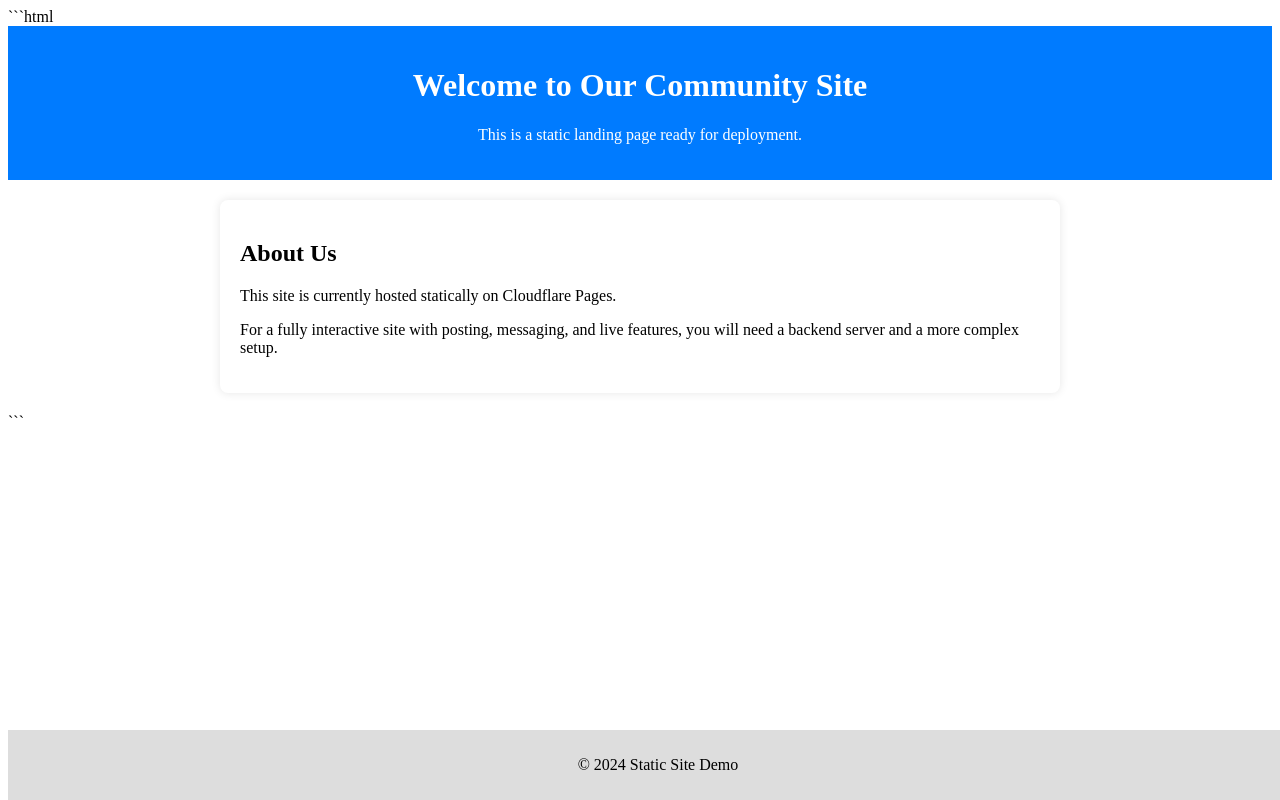
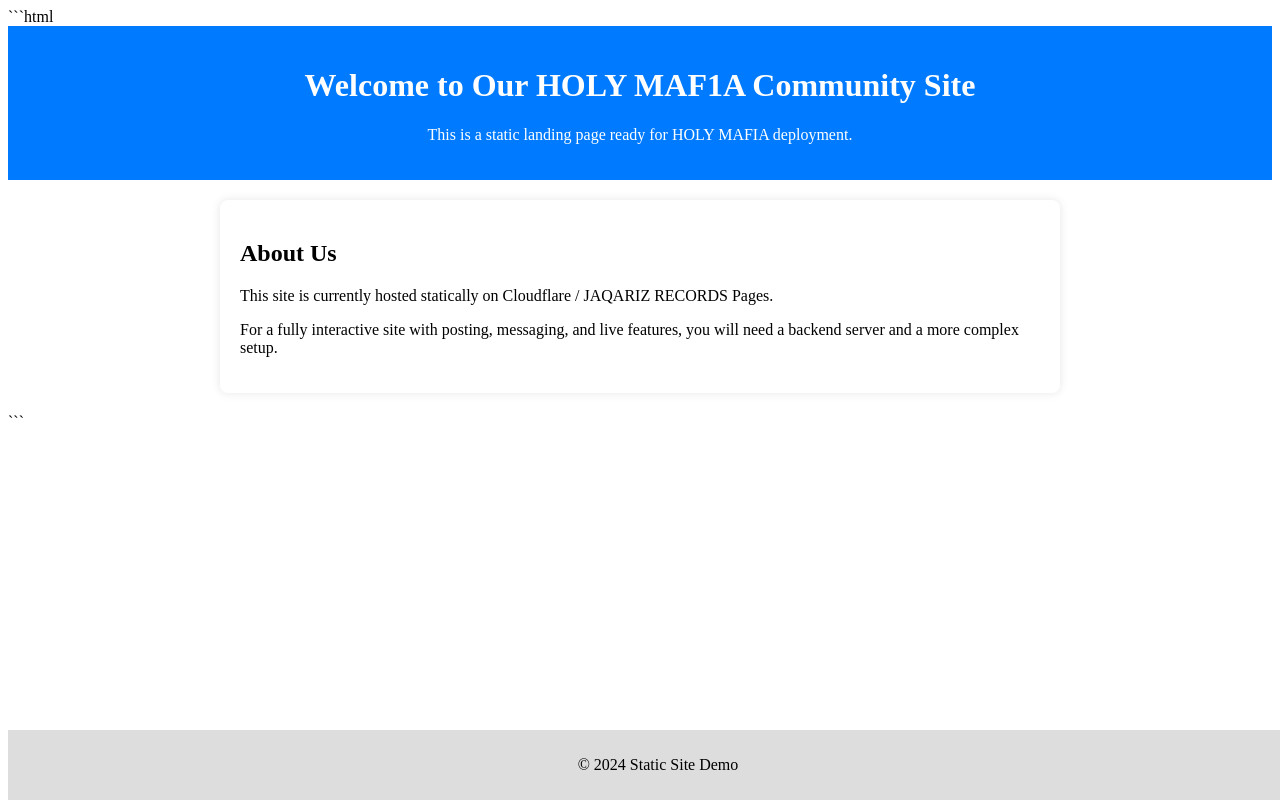
Before and after one commit to jaylotto-prog/Jaqariz.com, a plain HTML site: page index.html in a window 1280 px wide. Drawn offline with Linux system fonts and the light colour scheme.

Commit message:
Update index.html

```diff
--- a/index.html
+++ b/index.html
@@ -10,14 +10,14 @@
 </head>
 <body>
     <header>
-        <h1>Welcome to Our Community Site</h1>
-        <p>This is a static landing page ready for deployment.</p>
+        <h1>Welcome to Our HOLY MAF1A Community Site</h1>
+        <p>This is a static landing page ready for HOLY MAFIA deployment.</p>
     </header>
 
     <main>
         <section>
             <h2>About Us</h2>
-            <p>This site is currently hosted statically on Cloudflare Pages.</p>
+            <p>This site is currently hosted statically on Cloudflare / JAQARIZ RECORDS Pages.</p>
             <p>For a fully interactive site with posting, messaging, and live features, you will need a backend server and a more complex setup.</p>
         </section>
     </main>
```
